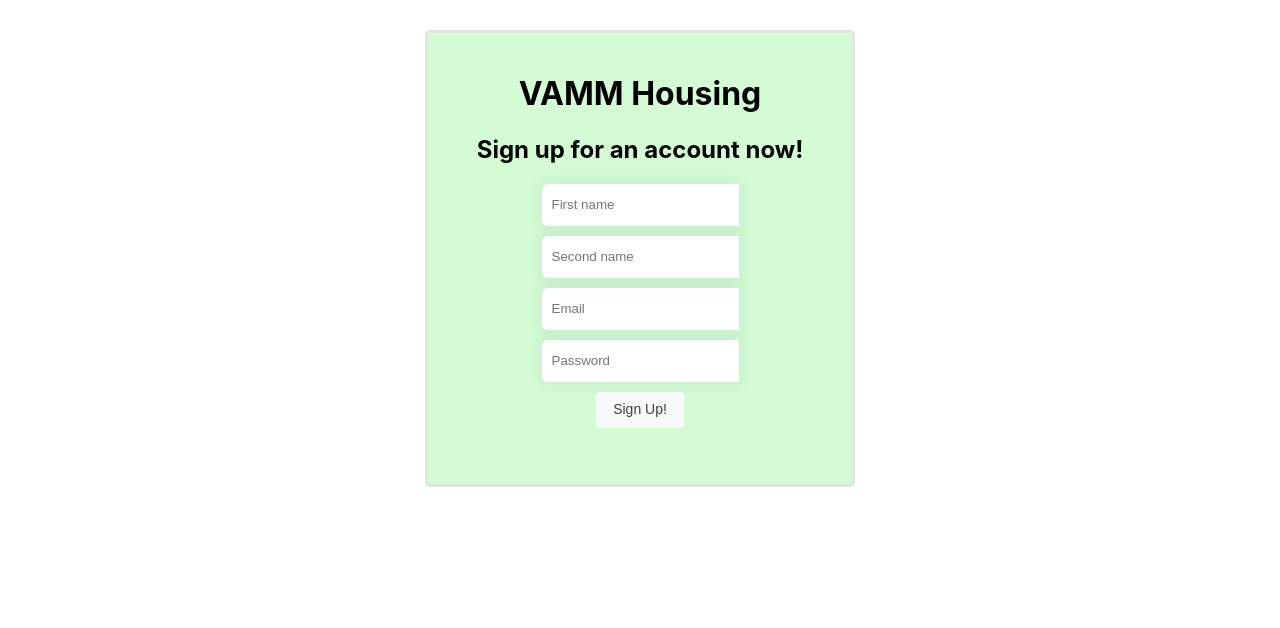
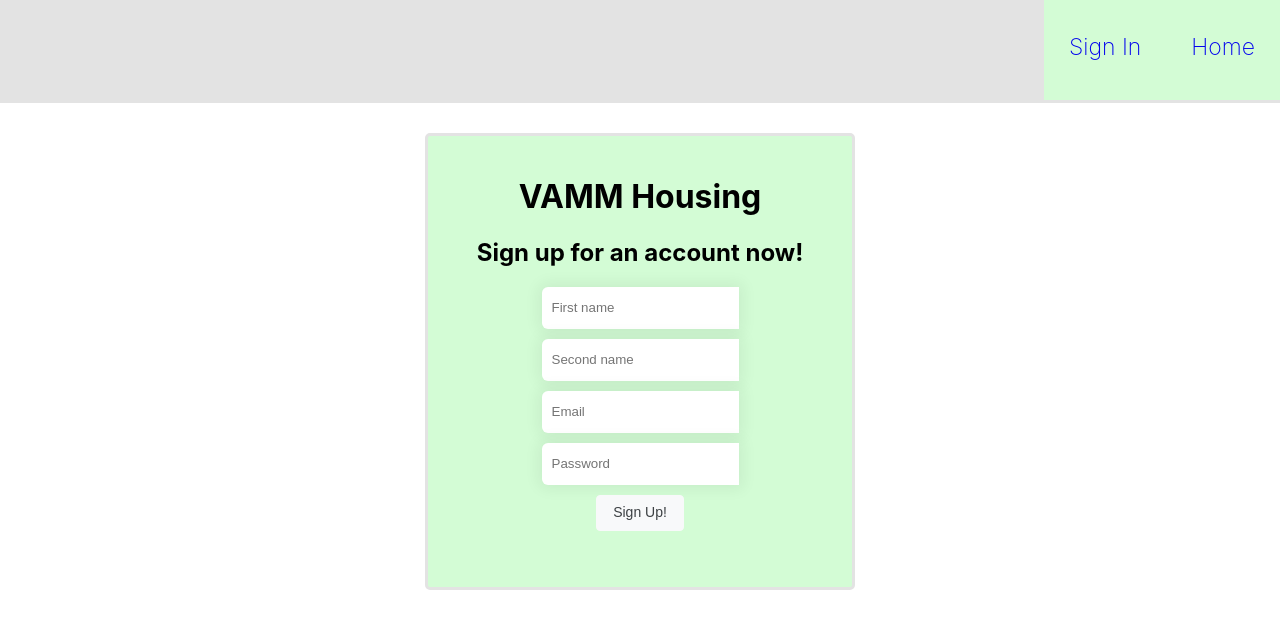
Before and after one commit to varun-gangadharan/housing-web-app, a React (Create React App) app in the folder front_end/front_end/: page /sign-up in a window 1280 px wide. Shown: the top 628 px of the page. Built offline with nearby package versions, Linux system fonts and the light colour scheme.

Commit message:
fix navbar signup

```diff
--- a/front_end/front_end/src/Components/SignUp.js
+++ b/front_end/front_end/src/Components/SignUp.js
@@ -2,6 +2,13 @@ import React, { useState } from "react";
 import "./SignUp.css"
 import "../App.css"
 import { signup } from "../api";
+import { Redirect } from 'react-router-dom'
+import {
+  createBrowserRouter,
+  RouterProvider,
+  Route,
+  Link,
+} from "react-router-dom";
 
 export default function SignUp() {
     const [firstName, setFirstName] = useState("");
@@ -11,6 +18,11 @@ export default function SignUp() {
     const [status, setStatus] = useState("");
 
     return(
+        <div>
+        <div className="nav_bar">
+            <Link to="../">Home</Link>
+            <Link to="../sign-in">Sign In</Link>
+        </div>
         <div className="signup">
             <h1>VAMM Housing</h1>
             <h2>Sign up for an account now!</h2>
@@ -23,5 +35,6 @@ export default function SignUp() {
                 <p>{status}</p>
             </div>
         </div>
+        </div>
     );
 }
```
